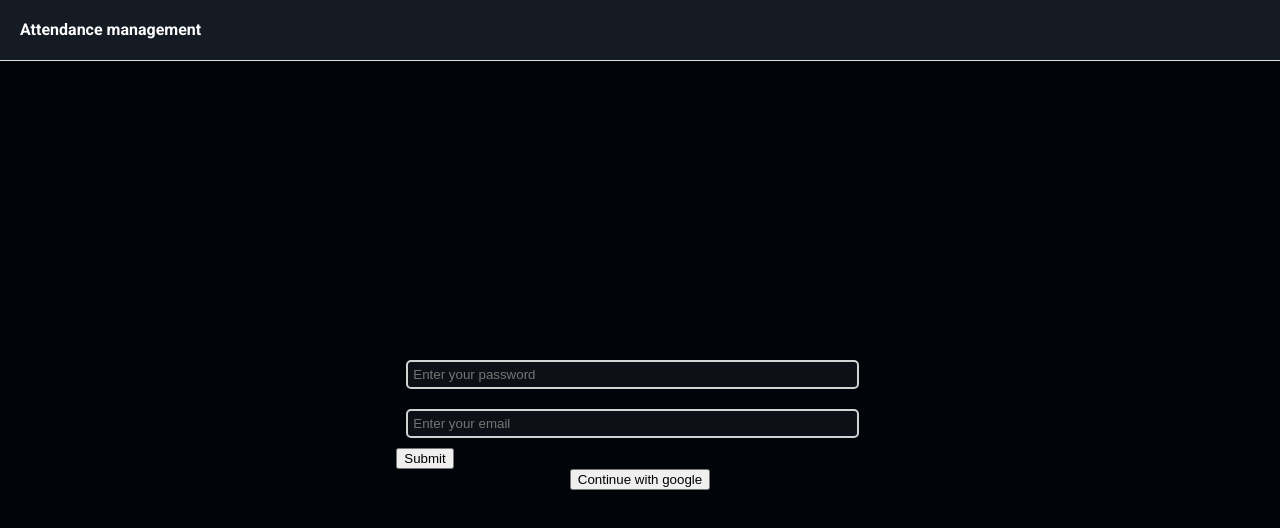
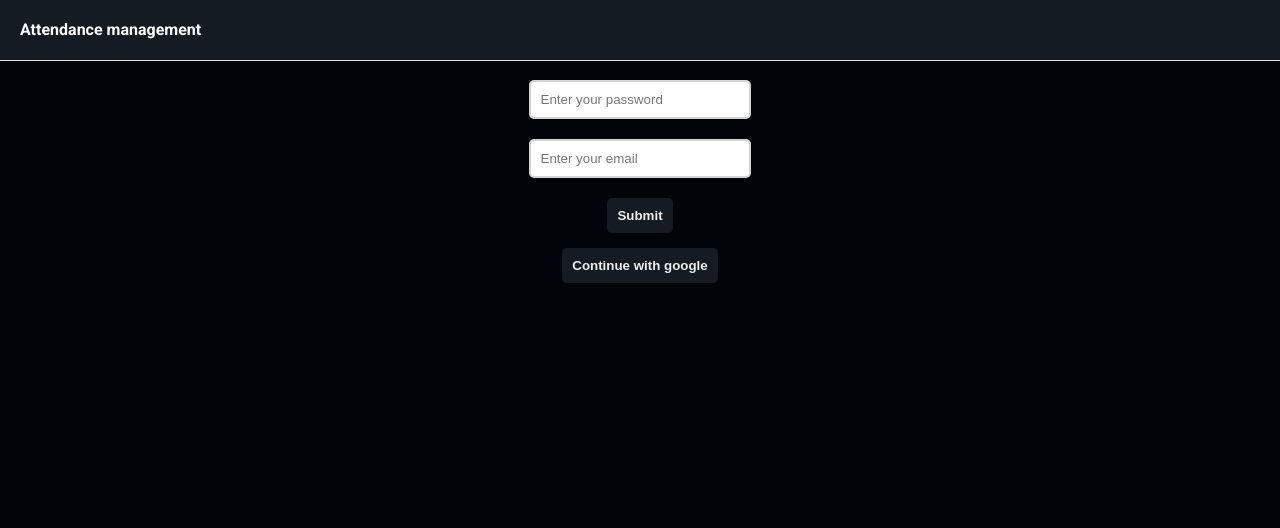
Before and after one commit to Anuj2025/AttandanceSys, a plain HTML site: page Login.html in a window 1280 px wide. Drawn offline with Linux system fonts and the light colour scheme; no server answers.

Commit message:
Update index.css

```diff
--- a/index.css
+++ b/index.css
@@ -57,10 +57,10 @@ main{
   color: #fff;
   min-height: 100vh;
   margin: 20px;
-  margin-top: 20px;
+  margin-top: 70px;
   display: flex;
   flex-flow: column;
-  justify-content: center;
+  justify-content: start;
   align-items: center;
   width: 100%;
 }
@@ -128,6 +128,50 @@ min-height: 70px;
   grid-area: div;
 }
 
+#LoginForm{
+  display: flex;
+  justify-content: center;
+  flex-direction: column;
+  align-items: center;
+}
+
+#LoginForm input {
+  background: #fff;
+  padding: 10px;
+}
+
+#LoginForm button{
+  margin: 10px;
+  padding: 10px;
+  border-radius: 5px;
+  background: var(--rich-black);
+  font-weight: bold;
+  outline: none;
+  color: #eee;
+  border: none;
+}
+
+#GoogleLogin{
+  margin: 5px;
+  padding: 10px;
+  border-radius: 5px;
+  background: var(--rich-black);
+  color: #eee;
+  font-weight: bold;
+  outline: none;
+  border: none;
+}
+
+.status{
+  position: relative;
+  top: 15px;
+  min-width: 60px;
+  max-width: 150px;
+  padding: 7px;
+  border-radius: 6px;
+  background: #eee;
+  color: #333;
+}
 @media only screen and (max-width: 600px) {
   header{
     position: fixed;
```
